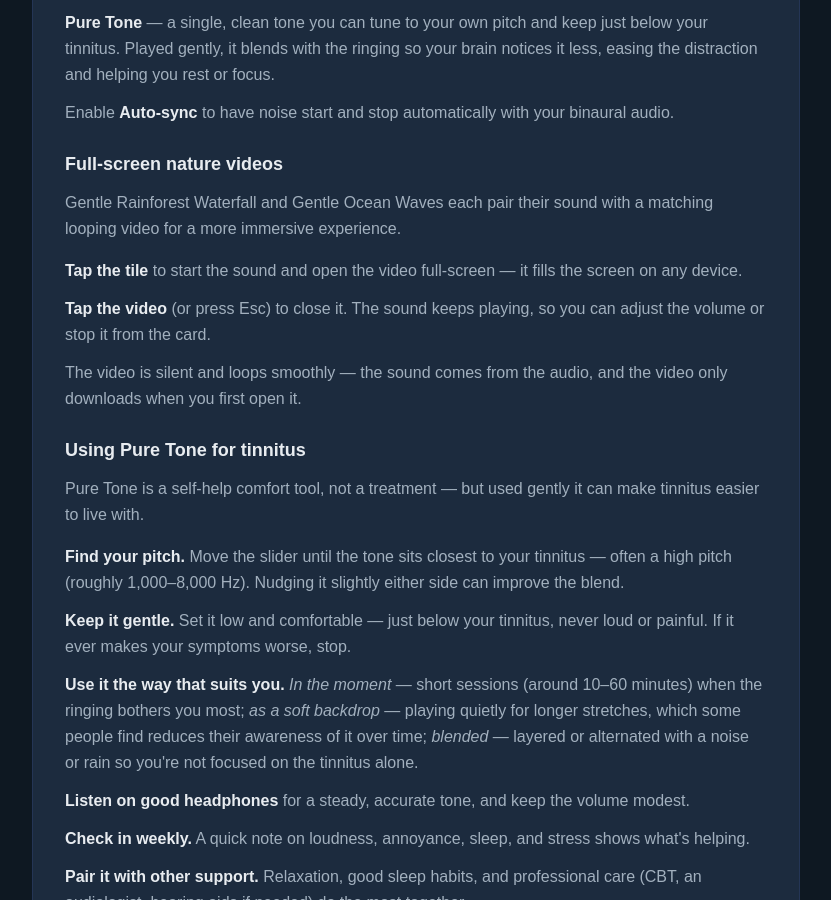
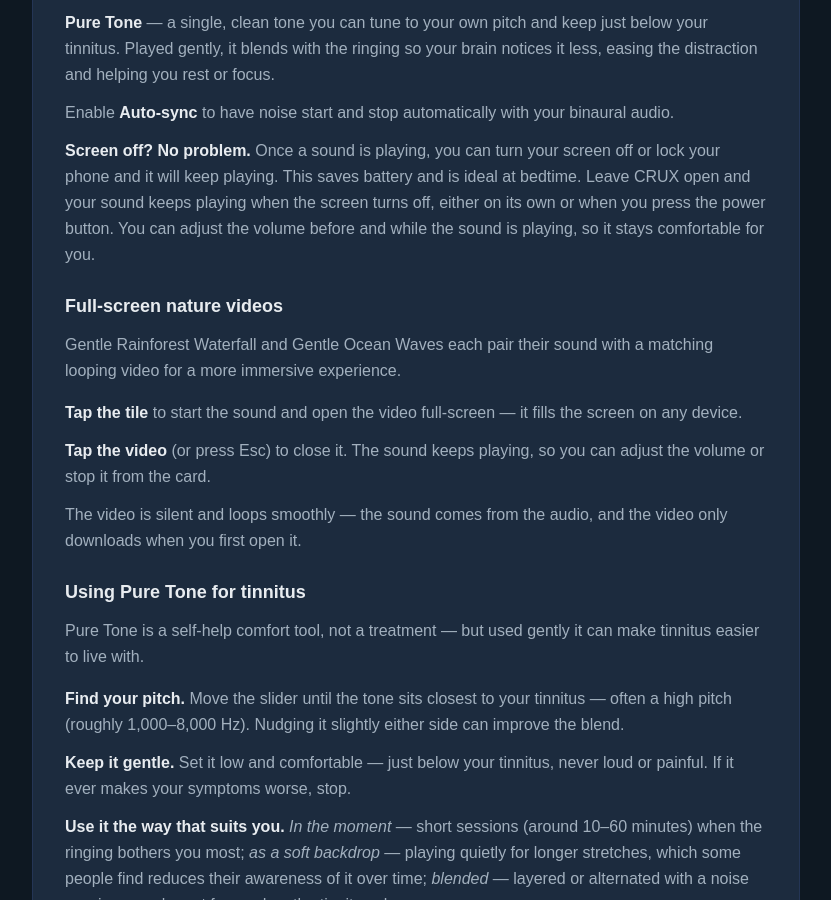
Before and after one commit to MetaBundleAutomation/Binaural-Audio-Companion, a Next.js app: page /instructions in a window 1280 px wide. Shown: the part 4340-5240 px from the top of the page, without its empty margins (224-1055 px from the left). Built offline with nearby package versions, Linux system fonts and the light colour scheme; no server answers.

Commit message:
Add screen-off note to Instructions and Noise Therapy card

```diff
--- a/package.json
+++ b/package.json
@@ -11,7 +11,7 @@
   },
   "dependencies": {
     "@next/third-parties": "^15.5.18",
-    "next": "15.5.18",
+    "next": "^15.5.26",
     "react": "^19.0.0",
     "react-dom": "^19.0.0"
   },
--- a/src/app/instructions/page.tsx
+++ b/src/app/instructions/page.tsx
@@ -335,6 +335,12 @@
                 <li>
                   Enable <strong className="text-[var(--text-primary)]">Auto-sync</strong> to have
                   noise start and stop automatically with your binaural audio.
+                </li>
+                <li>
+                  <strong className="text-[var(--text-primary)]">Screen off? No problem.</strong>{" "}
+                  Once a sound is playing, you can turn your screen off or lock your phone and it
+                  will keep playing. This saves battery and is ideal at bedtime. Leave CRUX open and your sound keeps playing when the screen turns off, either on its own or when you press the power button.
+                  You can adjust the volume before and while the sound is playing, so it stays comfortable for you.
                 </li>
               </ul>
 
--- a/src/components/NoiseGenerator.tsx
+++ b/src/components/NoiseGenerator.tsx
@@ -573,6 +573,10 @@
           </Link>
         </div>
 
+        <p className="text-center text-base font-semibold text-[var(--text-primary)] -mt-4 mb-8">
+          Sound keeps playing when your device&apos;s screen is off
+        </p>
+
         {/* Sound selection — 8 tiles (2 rows of 4 on desktop) */}
         <div className="grid grid-cols-2 lg:grid-cols-4 gap-4 mb-8">
           {displayTiles.map((type) => {
```
Also changed, not shown: 1 other file (tests, documents, lock files or other folders).
